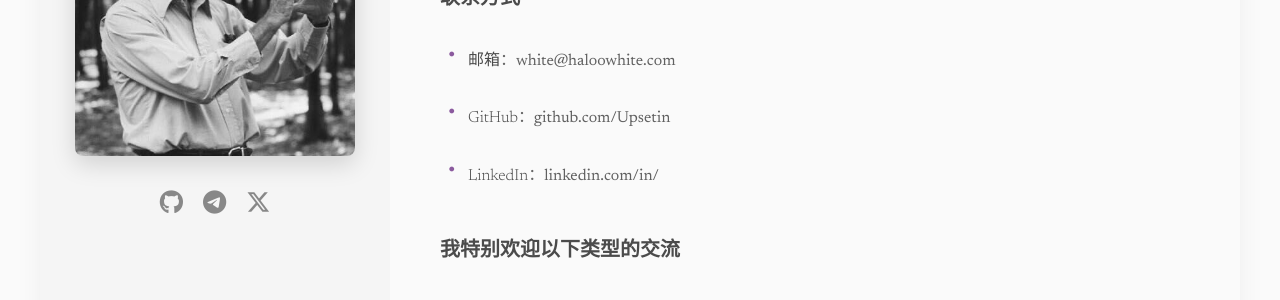
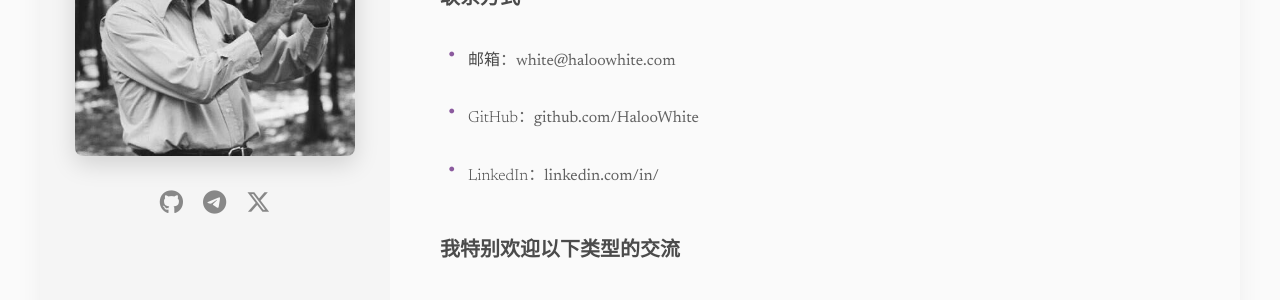
Before and after one commit to haloowhite/blog, a Jekyll site: the page built from contact.md, in a window 1280 px wide and 900 px high. Shown: the part 373-673 px from the top of the window. Built offline with Jekyll 4.4.1, drawn with Linux system fonts in a browser that asks for light colours; some web fonts are replaced.

Commit message:
feat: update social handle.

```diff
--- a/_config.yml
+++ b/_config.yml
@@ -39,9 +39,9 @@
 
 # Social links
 social:
-  github: Upsetin
-  telegram: XWhite
-  twitter: _kuicy
+  github: HalooWhite
+  telegram: HalooWhite
+  twitter: HalooWhite
 
 # Exclude from processing
 exclude:
```
Also changed, not shown: _posts/2025-08-19-dy-vmp-tutorial.md (+1 -1 lines).
